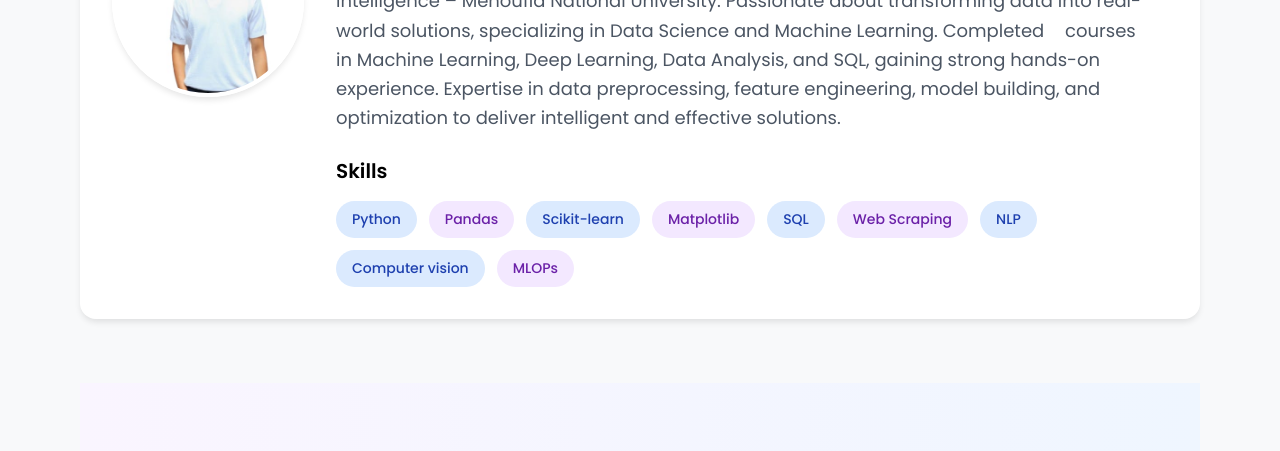
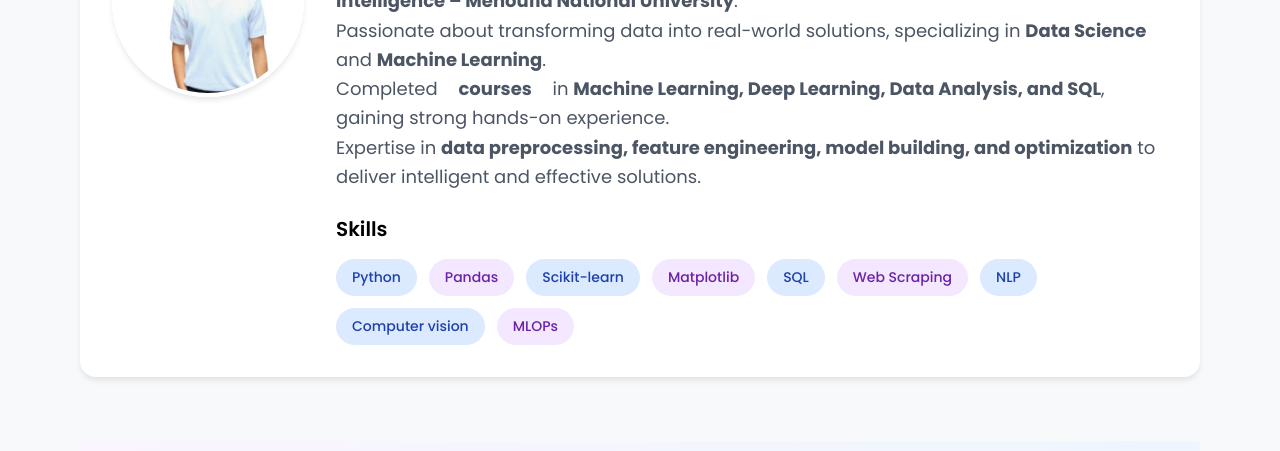
Before and after one commit to Amer-Mandour/Portfolio, a plain HTML site: page index.html in a window 1280 px wide. Shown: the part 223-674 px from the top of the page. Drawn offline with nearby package versions, Linux system fonts and the light colour scheme.

Commit message:
index.html

```diff
--- a/index.html
+++ b/index.html
@@ -119,16 +119,12 @@
             <!-- About Content -->
             <div class="flex-grow" data-aos="fade-left" data-aos-delay="400">
               <h2 class="text-3xl font-bold mb-4 gradient-text">About Me</h2>
-              <p class="text-gray-600 mb-6 text-lg leading-relaxed">
-          I am Amer Mandour, Third-year Data Science student at the Faculty of Computers & Artificial Intelligence – Menoufia National University.
-          Passionate about transforming data into real-world solutions, specializing in Data Science and Machine Learning.
-          Completed  <a
-              class="nav-link text-gray-600 hover:text-blue-600"
-              href="#certifications"
-              >courses</a
-            > in Machine Learning, Deep Learning, Data Analysis, and SQL, gaining strong hands-on experience.
-          Expertise in data preprocessing, feature engineering, model building, and optimization to deliver intelligent and effective solutions.
-              </p>
+         <p class="text-gray-600 mb-6 text-lg leading-relaxed">
+    <strong>Amer Mandour</strong>, Third-year <strong>Data Science</strong> student at the <strong>Faculty of Computers & Artificial Intelligence – Menoufia National University</strong>.<br>
+    Passionate about transforming data into real-world solutions, specializing in <strong>Data Science</strong> and <strong>Machine Learning</strong>.<br>
+    Completed <a class="nav-link text-gray-600 hover:text-blue-600" href="#certifications"><strong>courses</strong></a> in <strong>Machine Learning, Deep Learning, Data Analysis, and SQL</strong>, gaining strong hands-on experience.<br>
+    Expertise in <strong>data preprocessing, feature engineering, model building, and optimization</strong> to deliver intelligent and effective solutions.
+</p>
               <div>
                 <h3 class="text-xl font-semibold mb-4">Skills</h3>
                 <div class="flex flex-wrap gap-3">
```
